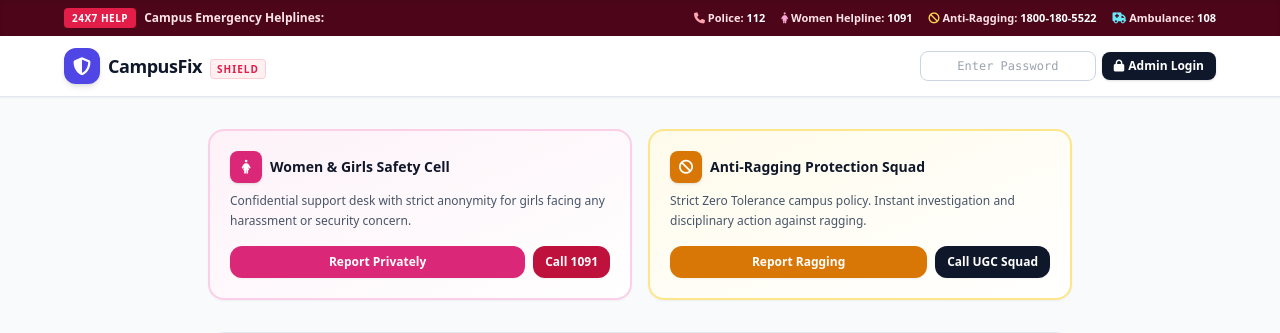
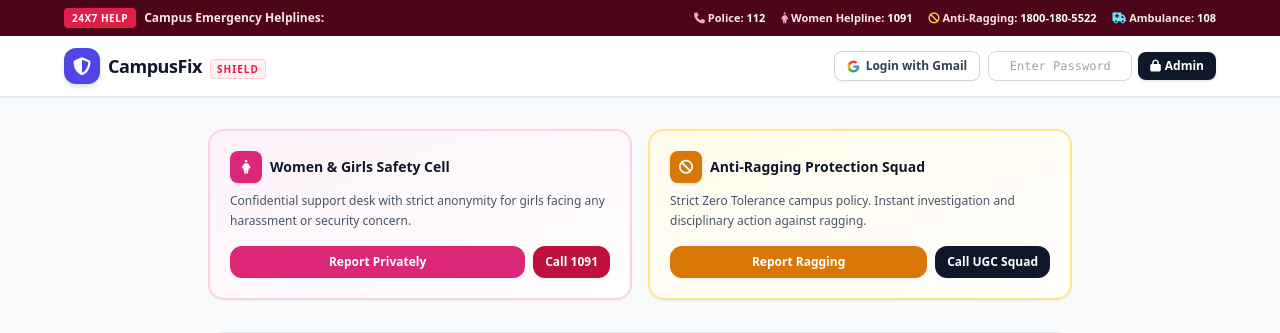
Before and after one commit to Aryan-vats-hub/campus-shield, a Flask app: page / in a window 1280 px wide. Shown: the top 333 px of the page. Run offline with Flask 3, Linux system fonts and the light colour scheme; some libraries are stand-ins or nearby versions.

Commit message:
Update index.html

```diff
--- a/campus shield/templates/index.html
+++ b/campus shield/templates/index.html
@@ -27,7 +27,7 @@
 
   <!-- NAVBAR -->
   <nav class="bg-white border-b border-slate-200 sticky top-0 z-40 px-4 py-3 shadow-sm">
-    <div class="max-w-6xl mx-auto flex items-center justify-between gap-3">
+    <div class="max-w-6xl mx-auto flex flex-wrap items-center justify-between gap-3">
       <a href="/" class="flex items-center gap-2 no-underline">
         <div class="w-9 h-9 rounded-xl bg-indigo-600 text-white flex items-center justify-center font-black text-lg shadow-md">
           <i class="fa-solid fa-shield-halved"></i>
@@ -38,13 +38,34 @@
         </div>
       </a>
 
-      <!-- DIRECT ADMIN PASSCODE FORM -->
-     <form action="/admin-login-post" method="POST" class="flex items-center gap-1.5">
-  <input type="password" name="admin_key" placeholder="Enter Password" class="px-2.5 py-1.5 text-xs rounded-lg border border-slate-300 focus:outline-none focus:ring-1 focus:ring-indigo-500 w-36 sm:w-44 font-mono text-center" required>
-  <button type="submit" class="bg-slate-900 hover:bg-black text-white px-3 py-1.5 rounded-lg text-xs font-bold shadow flex items-center gap-1">
-    <i class="fa-solid fa-lock"></i> Admin Login
-  </button>
-</form>
+      <div class="flex items-center gap-2">
+        <!-- STUDENT GMAIL LOGIN / STATUS -->
+        {% if user_email %}
+        <div class="flex items-center gap-2 bg-emerald-50 border border-emerald-300 px-2.5 py-1 rounded-lg text-xs font-semibold text-emerald-800">
+          <i class="fa-brands fa-google text-emerald-600"></i>
+          <span>{{ user_email }}</span>
+          <a href="/logout" class="text-rose-600 hover:text-rose-800 ml-1 font-bold no-underline"><i class="fa-solid fa-right-from-bracket"></i></a>
+        </div>
+        {% else %}
+        <a href="/login/google" class="inline-flex items-center gap-1.5 px-3 py-1.5 rounded-lg bg-white border border-slate-300 text-slate-700 text-xs font-bold hover:bg-slate-100 shadow-sm no-underline">
+          <svg width="13" height="13" viewBox="0 0 24 24">
+            <path fill="#4285F4" d="M22.56 12.25c0-.78-.07-1.53-.2-2.25H12v4.26h5.92c-.26 1.37-1.04 2.53-2.21 3.31v2.77h3.57c2.08-1.92 3.28-4.74 3.28-8.09z"/>
+            <path fill="#34A853" d="M12 23c2.97 0 5.46-.98 7.28-2.66l-3.57-2.77c-.98.66-2.23 1.06-3.71 1.06-2.86 0-5.29-1.93-6.16-4.53H2.18v2.84C3.99 20.53 7.7 23 12 23z"/>
+            <path fill="#FBBC05" d="M5.84 14.09c-.22-.66-.35-1.36-.35-2.09s.13-1.43.35-2.09V7.06H2.18C1.43 8.55 1 10.22 1 12s.43 3.45 1.18 4.94l2.85-2.22.81-.63z"/>
+            <path fill="#EA4335" d="M12 5.38c1.62 0 3.06.56 4.21 1.64l3.15-3.15C17.45 2.09 14.97 1 12 1 7.7 1 3.99 3.47 2.18 7.06l3.66 2.84c.87-2.6 3.3-4.52 6.16-4.52z"/>
+          </svg>
+          <span>Login with Gmail</span>
+        </a>
+        {% endif %}
+
+        <!-- DIRECT ADMIN PASSCODE FORM -->
+        <form action="/admin-login-post" method="POST" class="flex items-center gap-1.5">
+          <input type="password" name="admin_key" placeholder="Enter Password" class="px-2.5 py-1.5 text-xs rounded-lg border border-slate-300 focus:outline-none focus:ring-1 focus:ring-indigo-500 w-32 sm:w-36 font-mono text-center" required>
+          <button type="submit" class="bg-slate-900 hover:bg-black text-white px-3 py-1.5 rounded-lg text-xs font-bold shadow flex items-center gap-1">
+            <i class="fa-solid fa-lock"></i> Admin
+          </button>
+        </form>
+      </div>
     </div>
   </nav>
 
@@ -184,10 +205,21 @@
             <span class="text-[10px] font-black uppercase tracking-wider text-slate-500">Token ID</span>
             <p class="font-mono font-black text-indigo-900 text-base">{{ track_result['token_id'] }}</p>
           </div>
-          <div>
+          <div class="flex items-center gap-2">
             <span class="px-3 py-1 rounded-full text-xs font-black uppercase tracking-wider bg-indigo-600 text-white shadow-sm">
               {{ track_result['status'] }}
             </span>
+
+            <!-- STUDENT CAN DELETE ONCE RESOLVED -->
+            {% if 'Resolved' in track_result['status'] or 'Closed' in track_result['status'] %}
+            <form action="/delete-complaint" method="POST" onsubmit="return confirm('Do you want to permanently delete this resolved ticket?');">
+              <input type="hidden" name="token_id" value="{{ track_result['token_id'] }}">
+              <input type="hidden" name="source" value="student">
+              <button type="submit" class="px-3 py-1 bg-rose-600 hover:bg-rose-700 text-white text-xs font-bold rounded-lg shadow cursor-pointer">
+                <i class="fa-solid fa-trash"></i> Delete Ticket
+              </button>
+            </form>
+            {% endif %}
           </div>
         </div>
         <div class="grid grid-cols-1 sm:grid-cols-3 gap-3 text-xs">
```
